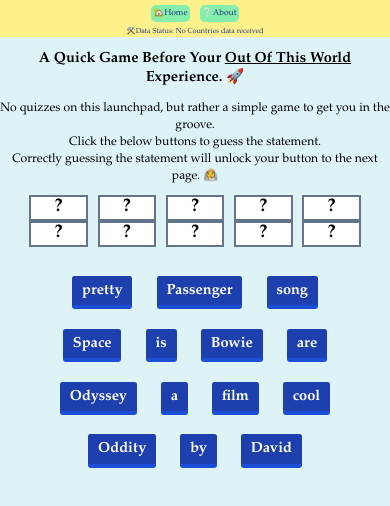
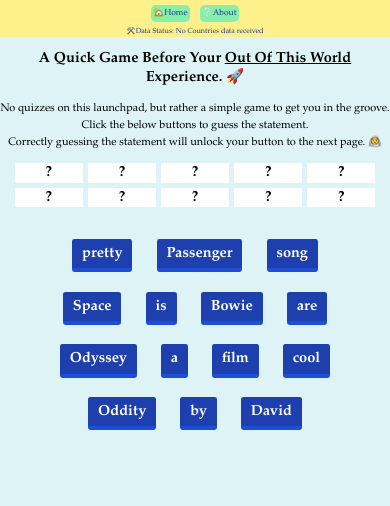
Before and after one commit to gohguancheng/clever-virtual-wanderer, a React (Vite) app: page /1/GroundControl in a window 390 px wide. Shown: the top 506 px of the page. Built offline with nearby package versions, Linux system fonts and the light colour scheme; no server answers; the HTML template or start-up script is replaced by a standard one.

Commit message:
adjusting SpaceOddityPage styles for mobile

```diff
--- a/src/Pages/SpaceOddityPage.jsx
+++ b/src/Pages/SpaceOddityPage.jsx
@@ -11,13 +11,13 @@
     if (statement === ["Space", "Oddity", "by", "David", "Bowie", "is", "a", "pretty","cool", "song"]) return setIsUnlocked(true);
 
     const statementDisplay = statement.map((e, i) => {
-        return <span key={i} className="w-24 inline flex-wrap mx-2 bg-white border-2 text-3xl border-slate-500 font-semibold">{e}</span>
+        return <span key={i} className="w-28 inline flex-wrap m-1 bg-white border-1 text-2xl border-slate-500 font-bold">{e}</span>
     } )
 
   return <div className='flex-inline flex-col flex-nowrap'>
       <h4 className="m-5 text-2xl font-bold">A Quick Game Before Your <span className='underline'>Out Of This World</span>  Experience. 🚀</h4>
       <h1 className="m-5 text-4xl font-bold">  </h1>
-      <p className="text-xl">
+      <p className="text-lg">
         No quizzes on this launchpad, but rather a simple game to get you in the groove.
         <br/>Click the below buttons to guess the statement.
         <br/>Correctly guessing the statement will unlock your button to the next page. 🧑‍🚀
```
